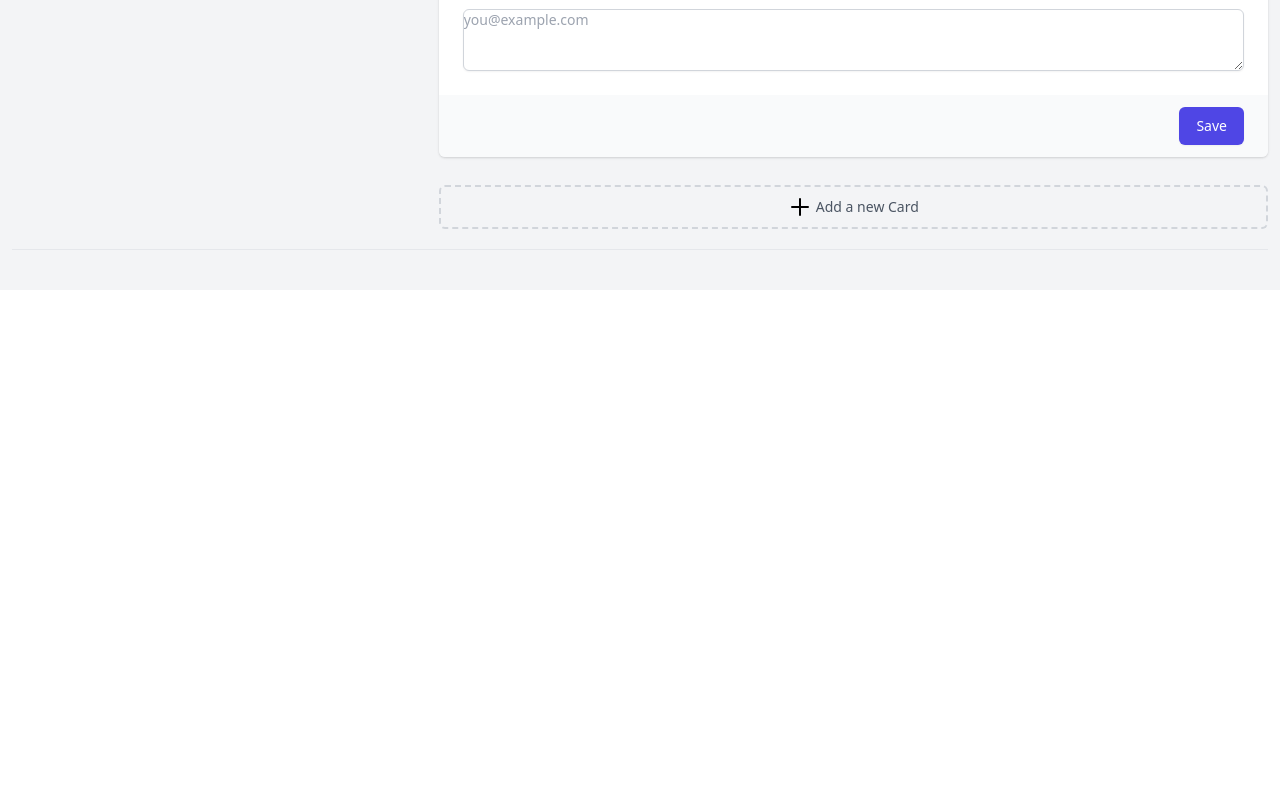
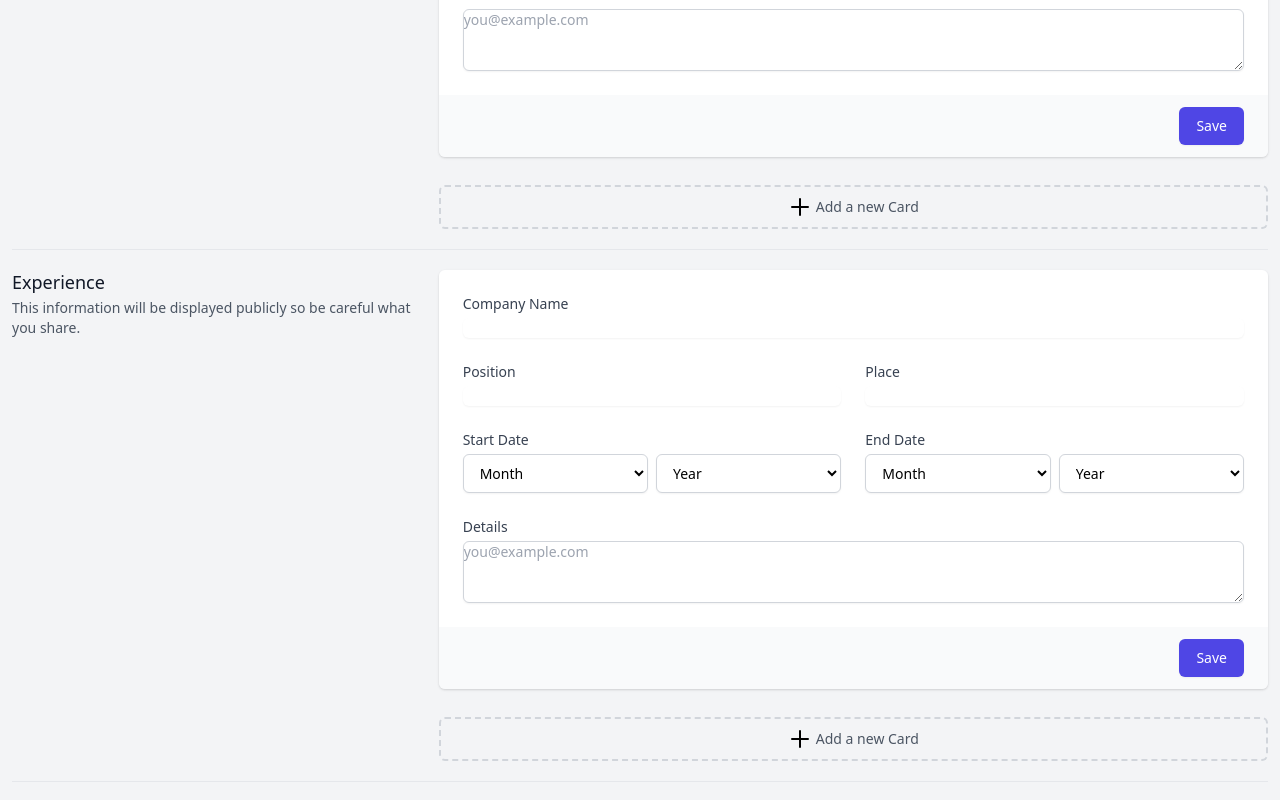
Before and after one commit to akathecoder/online-resume-portal, a Next.js app: page /profile in a window 1280 px wide. Shown: the part 946-1746 px from the top of the page. Before the commit the page ends 1236 px from the top, so only its background shows below. Built offline with nearby package versions, Linux system fonts and the light colour scheme; no server answers.

Commit message:
created expereince forms

```diff
--- /dev/null
+++ b/components/ProfileForms/ExperienceForm.tsx
@@ -0,0 +1,47 @@
+import React, { useState } from 'react';
+import {
+    CompanyName,
+    Details,
+    EndDate,
+    Place,
+    Position,
+    StartDate,
+} from './ExperienceFormComps';
+import FormCard from './FormCard';
+import FormLayout from './FormLayout';
+
+const ExperienceForm: React.FC = () => {
+    const [data, setData] = useState([1]);
+
+    const handleSubmit = (event: React.FormEvent<HTMLFormElement>) => {
+        event.preventDefault();
+    };
+
+    const handleAddCard = (
+        event: React.MouseEvent<HTMLButtonElement, MouseEvent>,
+    ) => {
+        setData([...data, data.length + 1]);
+    };
+
+    return (
+        <FormLayout
+            heading="Experience"
+            description="This information will be displayed publicly so be careful what you share."
+            addCardButton
+            onAddCardButtonClick={handleAddCard}
+        >
+            {data.map((value) => (
+                <FormCard key={value} onSubmit={handleSubmit}>
+                    <CompanyName />
+                    <Position />
+                    <Place />
+                    <StartDate />
+                    <EndDate />
+                    <Details />
+                </FormCard>
+            ))}
+        </FormLayout>
+    );
+};
+
+export default ExperienceForm;
--- /dev/null
+++ b/components/ProfileForms/ExperienceFormComps.tsx
@@ -0,0 +1,212 @@
+import React from 'react';
+
+export const CompanyName: React.FC = () => {
+    return (
+        <div className="col-span-6">
+            <label
+                htmlFor="first-name"
+                className="block text-sm font-medium text-gray-700"
+            >
+                Company Name
+            </label>
+            <input
+                type="text"
+                name="first-name"
+                id="first-name"
+                autoComplete="given-name"
+                className="mt-1 focus:ring-indigo-500 focus:border-indigo-500 block w-full shadow-sm sm:text-sm border-gray-300 rounded-md"
+            />
+        </div>
+    );
+};
+
+export const Position: React.FC = () => {
+    return (
+        <div className="col-span-6 sm:col-span-3">
+            <label
+                htmlFor="first-name"
+                className="block text-sm font-medium text-gray-700"
+            >
+                Position
+            </label>
+            <input
+                type="text"
+                name="first-name"
+                id="first-name"
+                autoComplete="given-name"
+                className="mt-1 focus:ring-indigo-500 focus:border-indigo-500 block w-full shadow-sm sm:text-sm border-gray-300 rounded-md"
+            />
+        </div>
+    );
+};
+
+export const Place: React.FC = () => {
+    return (
+        <div className="col-span-6 sm:col-span-3">
+            <label
+                htmlFor="first-name"
+                className="block text-sm font-medium text-gray-700"
+            >
+                Place
+            </label>
+            <input
+                type="text"
+                name="first-name"
+                id="first-name"
+                autoComplete="given-name"
+                className="mt-1 focus:ring-indigo-500 focus:border-indigo-500 block w-full shadow-sm sm:text-sm border-gray-300 rounded-md"
+            />
+        </div>
+    );
+};
+
+export const StartDate: React.FC = () => {
+    return (
+        <div className=" col-span-6 sm:col-span-3">
+            <label
+                htmlFor="graduation-date"
+                className="block text-sm font-medium text-gray-700"
+            >
+                Start Date
+            </label>
+
+            <div className=" grid grid-cols-2 gap-2 col-span-6 sm:col-span-3">
+                <select
+                    id="graduation-month"
+                    name="graduation-month"
+                    className="mt-1 block w-full py-2 px-3 border border-gray-300 bg-white rounded-md shadow-sm focus:outline-none focus:ring-indigo-500 focus:border-indigo-500 sm:text-sm"
+                >
+                    {/* TODO: Check whether this System Works */}
+                    <option selected disabled>
+                        Month
+                    </option>
+                    <option>January</option>
+                    <option>February</option>
+                    <option>March</option>
+                    <option>April</option>
+                    <option>May</option>
+                    <option>June</option>
+                    <option>July</option>
+                    <option>August</option>
+                    <option>September</option>
+                    <option>October</option>
+                    <option>November</option>
+                    <option>December</option>
+                </select>
+
+                <select
+                    id="graduation-year"
+                    name="graduation-year"
+                    className="mt-1 block w-full py-2 px-3 border border-gray-300 bg-white rounded-md shadow-sm focus:outline-none focus:ring-indigo-500 focus:border-indigo-500 sm:text-sm"
+                >
+                    {/* TODO: Check whether this System Works */}
+                    <option selected disabled>
+                        Year
+                    </option>
+                    <option>2012</option>
+                    <option>2013</option>
+                    <option>2014</option>
+                    <option>2015</option>
+                    <option>2016</option>
+                    <option>2017</option>
+                    <option>2018</option>
+                    <option>2019</option>
+                    <option>2020</option>
+                    <option>2021</option>
+                    <option>2022</option>
+                    <option>2023</option>
+                    <option>2024</option>
+                    <option>2025</option>
+                    <option>2026</option>
+                </select>
+            </div>
+        </div>
+    );
+};
+
+export const EndDate: React.FC = () => {
+    return (
+        <div className=" col-span-6 sm:col-span-3">
+            <label
+                htmlFor="graduation-date"
+                className="block text-sm font-medium text-gray-700"
+            >
+                End Date
+            </label>
+
+            <div className=" grid grid-cols-2 gap-2 col-span-6 sm:col-span-3">
+                <select
+                    id="graduation-month"
+                    name="graduation-month"
+                    className="mt-1 block w-full py-2 px-3 border border-gray-300 bg-white rounded-md shadow-sm focus:outline-none focus:ring-indigo-500 focus:border-indigo-500 sm:text-sm"
+                >
+                    {/* TODO: Check whether this System Works */}
+                    <option selected disabled>
+                        Month
+                    </option>
+                    <option>January</option>
+                    <option>February</option>
+                    <option>March</option>
+                    <option>April</option>
+                    <option>May</option>
+                    <option>June</option>
+                    <option>July</option>
+                    <option>August</option>
+                    <option>September</option>
+                    <option>October</option>
+                    <option>November</option>
+                    <option>December</option>
+                </select>
+
+                <select
+                    id="graduation-year"
+                    name="graduation-year"
+                    className="mt-1 block w-full py-2 px-3 border border-gray-300 bg-white rounded-md shadow-sm focus:outline-none focus:ring-indigo-500 focus:border-indigo-500 sm:text-sm"
+                >
+                    {/* TODO: Check whether this System Works */}
+                    <option selected disabled>
+                        Year
+                    </option>
+                    <option>2012</option>
+                    <option>2013</option>
+                    <option>2014</option>
+                    <option>2015</option>
+                    <option>2016</option>
+                    <option>2017</option>
+                    <option>2018</option>
+                    <option>2019</option>
+                    <option>2020</option>
+                    <option>2021</option>
+                    <option>2022</option>
+                    <option>2023</option>
+                    <option>2024</option>
+                    <option>2025</option>
+                    <option>2026</option>
+                </select>
+            </div>
+        </div>
+    );
+};
+
+export const Details: React.FC = () => {
+    return (
+        <div className="col-span-6">
+            <label
+                htmlFor="about"
+                className="block text-sm font-medium text-gray-700"
+            >
+                Details
+            </label>
+            <div className="mt-1">
+                <textarea
+                    id="about"
+                    name="about"
+                    rows={3}
+                    className="shadow-sm focus:ring-indigo-500 focus:border-indigo-500 mt-1 block w-full sm:text-sm border border-gray-300 rounded-md"
+                    placeholder="you@example.com"
+                    defaultValue={''}
+                />
+            </div>
+        </div>
+    );
+};
--- a/pages/profile.tsx
+++ b/pages/profile.tsx
@@ -2,6 +2,7 @@ import { NextPage } from 'next';
 import { Navbar } from '@components/Navigation';
 import ProfileCardForm from '@components/ProfileForms/ProfileCardForm';
 import EducationForm from '@components/ProfileForms/EducationForm';
+import ExperienceForm from '@components/ProfileForms/ExperienceForm';
 
 const Profile: NextPage = () => {
     return (
@@ -12,6 +13,7 @@ const Profile: NextPage = () => {
                     <div className=" no-wrap md:-mx-2">
                         <ProfileCardForm />
                         <EducationForm />
+                        <ExperienceForm />
                     </div>
                 </div>
             </main>
```
